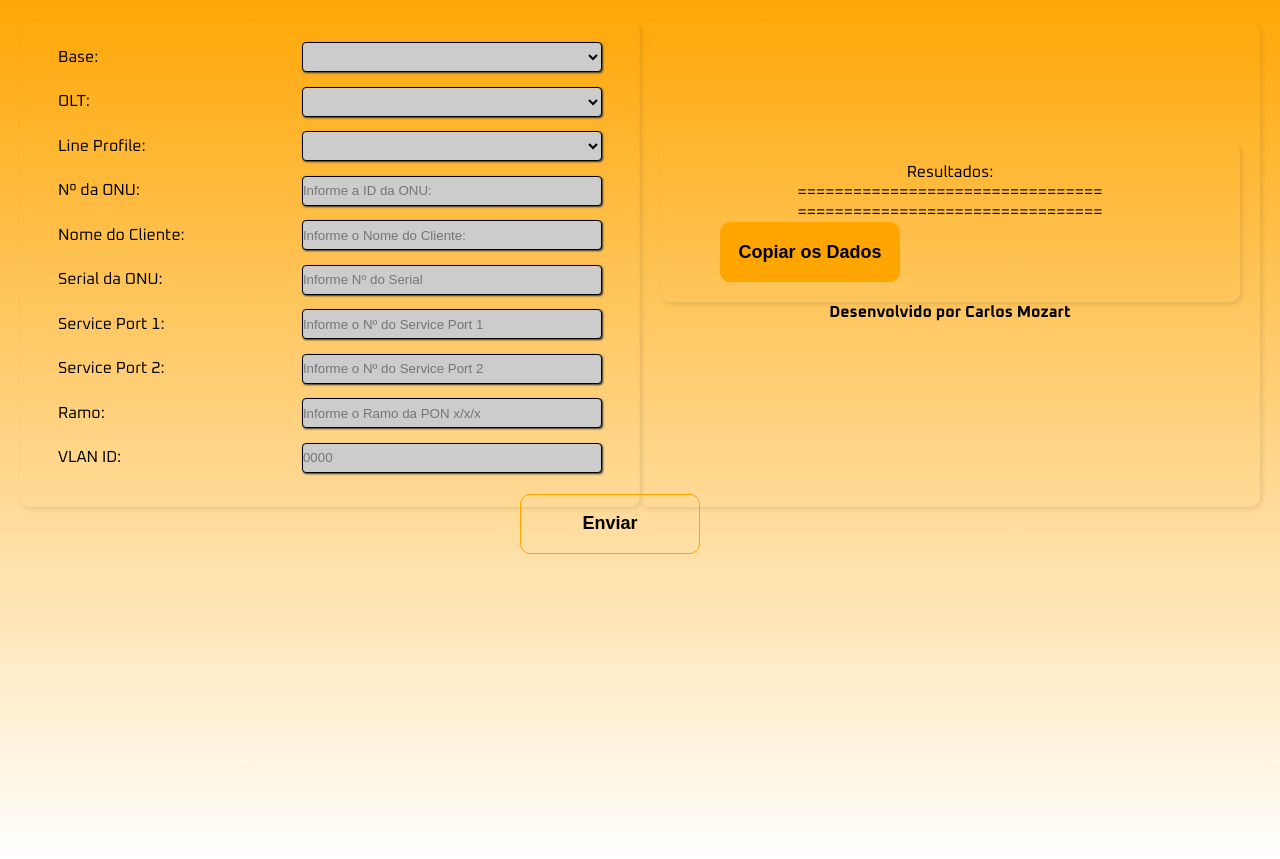
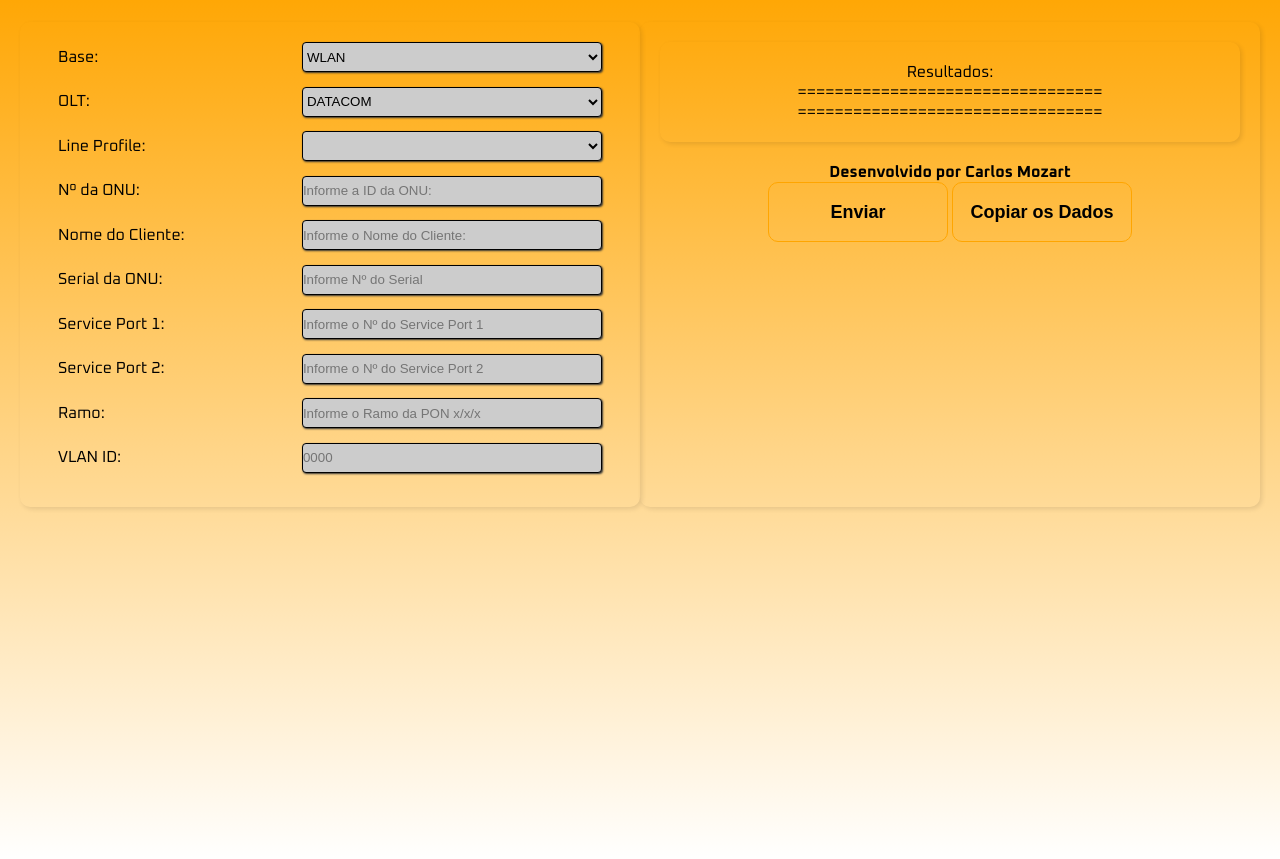
Before and after one commit to carlosmozart/Provisiosamento-DATACOM, a plain HTML site: page index.html in a window 1280 px wide. Shown: the part 19-878 px from the top of the page. Drawn offline with Linux system fonts and the light colour scheme.

Commit message:
Update index.html
Correção e otimização do código

```diff
--- a/index.html
+++ b/index.html
@@ -19,14 +19,11 @@
 
                 <label for="titulo" class="label">Base:</label>
                 <select id=base class="box">
-                    <option value=""></option>
-                    <option value="AMPLITUDE">AMPLITUDE</option>
                     <option value="WLAN">WLAN</option>
                 </select>
                 <br>
                 <label for="olt" class="label">OLT:</label>
                 <select id=olt class="box">
-                    <option value=""></option>
                     <option value="DATACOM">DATACOM</option>
                 </select>
                 <br>
@@ -66,19 +63,9 @@
                 <input type="text" class="box" id="vlan" name="vlan" placeholder="0000" maxlength="4" required> <br>
 
             </div>
-            <div class="section section2">
 
-                <div class="container">
-                    <div class="center">
-                        <button type="submit" class="button" id="btn-enviar">
-                            <svg width="180px" height="60px" viewBox="0 0 180 60" class="border">
-                                <polyline points="179,1 179,59 1,59 1,1 179,1" class="bg-line" />
-                                <polyline points="179,1 179,59 1,59 1,1 179,1" class="hl-line" />
-                            </svg>
-                            <span><b>Enviar</b></span>
-                        </button>
-                    </div>
-                </div>
+            <div class="section section3">
+
 
                 <div class="section section3">
 
@@ -86,24 +73,29 @@
 
                     <span>=================================</span>
                     <ul id="resultados"></ul>
+
                     <span>=================================</span>
 
-                    <div class="container2">
-                        <div class="center">
-                            <button type="submit" class="button" id="btn-copiar">
-                                <svg width="180px" height="60px" viewBox="0 0 180 60" class="border">
-                                    <polyline points="179,1 179,59 1,59 1,1 179,1" class="bg-line" />
-                                    <polyline points="179,1 179,59 1,59 1,1 179,1" class="hl-line" />
-                                </svg>
-                                <span><b>Copiar os Dados</b></span>
-                            </button>
-                        </div>
 
-                    </div>
+
                 </div>
+                <br>
+
                 <span><b>Desenvolvido por Carlos Mozart</b></span>
+                <br>
+
+                <button type="submit" class="button" id="btn-enviar">
+                    <span><b>Enviar</b></span>
+                </button>
+
+                <button type="submit" class="button" id="btn-copiar">
+                    <span><b>Copiar os Dados</b></span>
+                </button>
+            </div>
+        </div>
+
     </form>
-    </div>
+
 
     <script src="./js/script.js"></script>
 </body>
```
